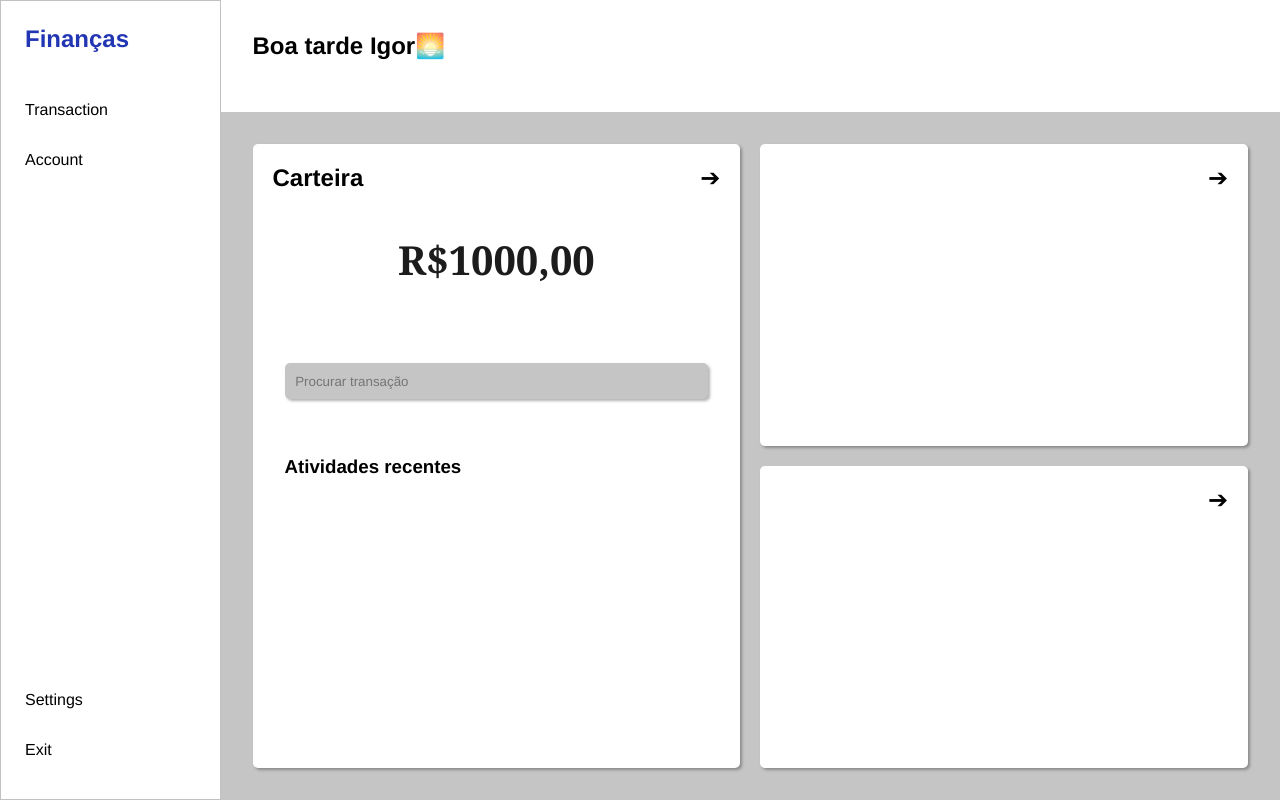
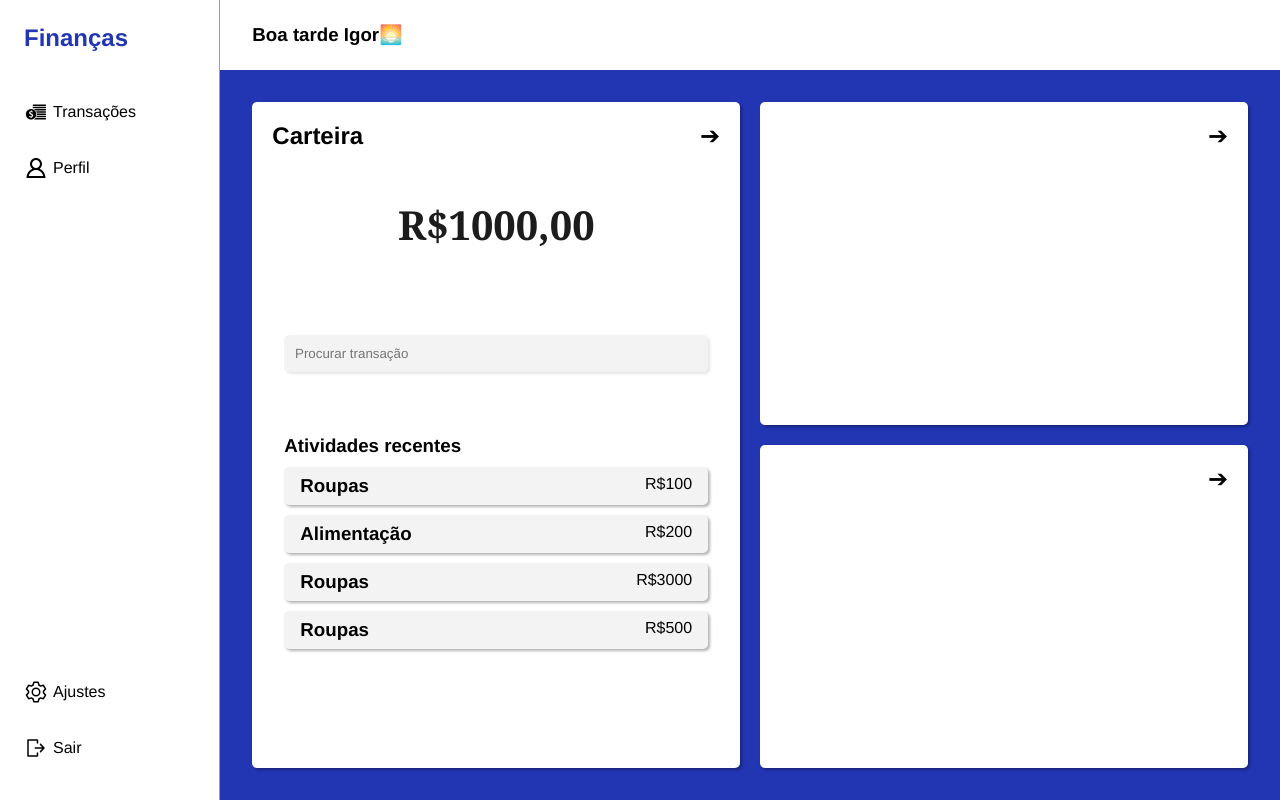
Before and after one commit to IgoorOliveira/finances, a Flask app: page /dashboard in a window 1280 px wide. Run offline with Flask 3, Linux system fonts and the light colour scheme; data comes from the database, SQL or seed files in the repository; both versions use the stored data as it was after the commit.

Commit message:
Feat: adding transactions in front-end

```diff
--- a/app/models/account.py
+++ b/app/models/account.py
@@ -38,3 +38,5 @@ class Account:
               "validation": True}
      return {"message": "Login não realizado!",
              "validation": False}
+  def lastRowId(self):
+    return self.cursor.lastrowid
--- a/app/models/category.py
+++ b/app/models/category.py
@@ -5,11 +5,10 @@ class Category:
         self.name = ""
         self.conn = conn
         self.cursor = self.conn.cursor()
-
     def create_category(self, category):
-        self.cursor.execute("INSERT INTO type (name) VALUES (?);", (category,))
+        self.cursor.execute("INSERT INTO category (name) VALUES (?);", (category,))
         self.conn.commit()
 
     def show_category(self):
-        self.cursor.execute("SELECT * FROM type;")
+        self.cursor.execute("SELECT * FROM category;")
         return self.cursor.fetchall()
--- a/app/models/schema.py
+++ b/app/models/schema.py
@@ -5,6 +5,7 @@ def create_database(base):
   cursor = conn.cursor()
 
   try:
+    conn.execute('PRAGMA foreign_keys = ON')
     cursor.execute("""
     CREATE TABLE IF NOT EXISTS "account"("idAccount" INTEGER NOT NULL,
                                         "email" TEXT UNIQUE NOT NULL,
@@ -16,12 +17,9 @@ def create_database(base):
     CREATE TABLE IF NOT EXISTS "users" ("idUser" INTEGER NOT NULL,
                                          "fullname" TEXT NOT NULL,
                                          "date_birthday" TEXT NOT NULL,
-                                         PRIMARY KEY("idUser" AUTOINCREMENT));
-    """)
-    cursor.execute("""
-    CREATE TABLE IF NOT EXISTS "type"("idType" INTEGER NOT NULL,
-                                      "name" TEXT NOT NULL,
-                                      PRIMARY KEY("idType") AUTOINCREMENT)
+                                         "idAccount" INTEGER NOT NULL,
+                                         PRIMARY KEY("idUser" AUTOINCREMENT),
+                                         FOREIGN KEY("idAccount") REFERENCES "account" ("idAccount"));
     """)
     cursor.execute("""
     CREATE TABLE IF NOT EXISTS "category"("idCategory" INTEGER NOT NULL,
--- a/app/models/transaction.py
+++ b/app/models/transaction.py
@@ -2,12 +2,12 @@ import re
 
 class Transaction:
     def __init__(self, conn):
+        self.value = ""
         self.data = ""
-        self.value = ""
         self.conn = conn
         self.cursor = self.conn.cursor()
 
-    def deposit(self, value, idAccount):
+    """def deposit(self, value, idAccount):
         balance = float(self.getBalance())
         balance += value
         self.cursor.execute("INSERT INTO transaction (value) VALUES (?) WHERE idAccount (?);", (balance, idAccount ))
@@ -15,4 +15,7 @@ class Transaction:
 
     def getBalance(self, idAccount):
         self.cursor.execute("SELECT value FROM transaction WHERE idAccount (?);", (idAccount))
-        return self.cursor.fetchone()
+        return self.cursor.fetchone()"""
+    def getTransactions(self):
+        self.cursor.execute("SELECT t.idTransaction, t.value, t.data, c.name from 'transaction' t inner join category c on t.idCategory = c.idCategory;")
+        return self.cursor.fetchall()
--- a/app/models/users.py
+++ b/app/models/users.py
@@ -8,8 +8,8 @@ class Users:
     self.conn = conn
     self.cursor = self.conn.cursor()
 
-  def create_user(self, first_name, last_name, data_nasc):
-    self.cursor.execute("INSERT INTO users (fullname, date_birthday) VALUES (?, ?);", (first_name + " " + last_name, data_nasc))
+  def create_user(self, first_name, last_name, data_nasc, idAccount):
+    self.cursor.execute("INSERT INTO users (fullname, date_birthday, idAccount) VALUES (?, ?, ?);", (first_name + " " + last_name, data_nasc, idAccount))
     self.conn.commit()
   def is_valid_name(self, name):
     return name.isdigit() and len(name) > 3
--- a/app/routes.py
+++ b/app/routes.py
@@ -1,10 +1,11 @@
 from app import app
-from flask import Flask, render_template, request, flash, redirect
+from flask import Flask, render_template, request, flash, redirect, jsonify
 from app.models.schema import create_database
 from app.models.account import Account
 from app.models.users import Users
+from app.models.transaction import Transaction
 from app.greetings import showGreetings
-from time import sleep
+from datetime import date
 
 
 database = "./app/banco.db"
@@ -21,9 +22,8 @@ def register():
 
     if request.method == "POST":
         answerAccount = account.create_account(request.form["email"], request.form["password"], 0)
-        users.create_user(request.form["first-name"], request.form["last-name"], "2003-02-01")
-
         if answerAccount["validation"]:
+            users.create_user(request.form["first-name"], request.form["last-name"], request.form["date-birthday"], account.lastRowId())
             flash({"answer": answerAccount["message"],
                    "validation": True})
         else:
@@ -48,5 +48,10 @@ def login():
 
 @app.route("/dashboard")
 def dashboard():
+    return render_template("dashboard.html", greetings=showGreetings())
 
-    return render_template("dashboard.html", greetings=showGreetings())
+@app.route("/transactions")
+def get_transactions():
+    connection = create_database(database)
+    transaction = Transaction(connection)
+    return jsonify(transaction.getTransactions())
--- a/app/static/css/dashboard.css
+++ b/app/static/css/dashboard.css
@@ -16,8 +16,8 @@ body {
     background-color: #ffffff;
     display: flex;
     flex-direction: column;
-    border: 1px solid #c1c1c1;
     box-shadow: 2px 2px 3px rgba(0, 0, 0, 0.3);
+    border-right: 1px solid rgba(128, 128, 128, 0.744);
 }
 #bar-logo {
     color: #2235B3;
@@ -42,6 +42,13 @@ body {
     font-size: 1em;
     overflow: hidden;
     font-family: 'Franklin Gothic Medium', 'Arial Narrow', Arial, sans-serif;
+    display: flex;
+    align-items: center;
+    gap: 5px;
+}
+.bar-nav-button > img {
+    width: 1.5em;
+    height: 1.5em;
 }
 .bar-nav-button::before {
     content: "";
@@ -59,21 +66,17 @@ body {
 .bar-nav-button:hover {
     color: #2235B3;
 }
-.bar-nav-button i {
-    margin-right: 5px;
-}
 .step {
     display: flex;
     flex-direction: column;
     width: 100%;
     height: 100vh;
-    background-color: #c5c5c5;
+    background-color: #2235B3;
 }
 header {
     width: 100%;
-    height: 15%;
     background-color: white;
-    padding: 2em;
+    padding: 1.5em 2em;
 }
 #dashboard {
     width: 100%;
@@ -91,7 +94,7 @@ header {
     border-radius: 5px;
     box-shadow: 2px 2px 3px rgba(0, 0, 0, 0.3);
     padding: 2em;
-
+    max-height: fit-content;
     display: grid;
     grid-template-rows: repeat(2, 1fr);
 }
@@ -128,6 +131,34 @@ header {
     border-radius: 5px;
     width: 100%;
     padding: 0.8em;
-    background-color: #c5c5c5;
+    background-color: rgb(244, 243, 243);
+    box-shadow: 2px 2px 3px rgba(0, 0, 0, 0.1);
+}
+.box-bottom {
+    display: flex;
+    gap: 10px;
+    flex-direction: column;
+}
+.box-bottom:active {
+    transition: all 0.3s ease-in-out;
+    justify-content: center;
+}
+.cardboard {
+    cursor: pointer;
+    width: 100%;
+    background-color: rgb(244, 243, 243);
+    border-radius: 5px;
     box-shadow: 2px 2px 3px rgba(0, 0, 0, 0.3);
+    padding: 0.5em 1em;
+    display: flex;
+    justify-content: space-between;
 }
+.cardboard:active {
+    transition: all 0.3s ease-in-out;
+    flex-grow: 1;
+    padding: 1em;
+}
+.box-bottom:active .cardboard:not(:active) {
+    transition: all 0.3s ease-in-out;
+    display: none;
+}
--- a/app/templates/dashboard.html
+++ b/app/templates/dashboard.html
@@ -5,7 +5,7 @@
     <meta name="viewport" content="width=device-width, initial-scale=1.0">
     <link rel="stylesheet" href="{{url_for('static', filename='css/config.css')}}">
     <link rel="stylesheet" href="{{url_for('static', filename='css/dashboard.css')}}">
-    <script src="{{url_for('static', filename='css/dashboard.css')}}" defer></script>
+    <script src="{{url_for('static', filename='js/dashboard.js')}}" defer></script>
     <title>Dashboard</title>
 </head>
 <body>
@@ -13,19 +13,30 @@
         <h2 id="bar-logo">Finanças</h2>
         <nav id="bar-nav">
             <li class="bar-nav-top">
-                <button class="bar-nav-button">Transaction</button>
-                <button class="bar-nav-button">Account</button>
+                <button class="bar-nav-button">
+                    <img src="../static/css/assets/icon-coin.svg" alt="Icone de moedas">
+                    <span>Transações</span>
+                </button>
+                <button class="bar-nav-button">
+                    <img src="../static/css/assets/icon-account.svg" alt="Icone de um boneco">
+                    <span>Perfil</span>
+                </button>
             </li>
             <li id="bar-nav-bottom">
-                <button class="bar-nav-button">Settings</button>
-                <a href="/"><button class="bar-nav-button">Exit</button></a>
+                <button class="bar-nav-button">
+                    <img src="../static/css/assets/icon-setting.svg" alt="Icone de uma engrenagem">
+                    <span>Ajustes</span>
+                </button>
+                <a href="/"><button class="bar-nav-button">
+                    <img src="../static/css/assets/icon-exit.svg" alt="Icone de uma porta de saída">
+                    <span>Sair</span>
+                </button></a>
             </li>
         </nav>
     </div>
     <div class="step">
         <header>
-            <h2></h2>
-            <h2>{{greetings.message}} Igor{{greetings.icon}}</h2>
+            <h3>{{greetings.message}} Igor{{greetings.icon}}</h3>
         </header>
         <main id="dashboard">
             <div class="box box1">
--- a/app/templates/index.html
+++ b/app/templates/index.html
@@ -48,7 +48,7 @@
                 <form class="popup-form" action="{{url_for('register')}}" method="post">
                     <input type="text" name="first-name" class="form-input" id="input-first-name" placeholder="First name">
                     <input type="text" name="last-name" class="form-input" id="input-last-name" placeholder="Last name">
-                    <input type="date" class="form-input" id="input-date-birthday" placeholder="Data de nascimento" >
+                    <input type="date" name="date-birthday" class="form-input" id="input-date-birthday" placeholder="Data de nascimento" >
                     <input type="email" name="email" class="form-input" placeholder="Email">
                     <span class="email-error"></span>
                     <input type="password" name="password" class="form-input" placeholder="Senha" min="8">
@@ -60,7 +60,7 @@
         {% with messages = get_flashed_messages() %}
         {% if messages %}
         {% for message in messages %}
-        {% if message["validation"] == true %}
+        {% if message["validation"] %}
         <div class="alert alert-check">
             <img class="icon-check" src="../static/css/assets/circle-check.svg" alt="">
             <p>{{message["answer"]}}</p>
```
Also changed, not shown: app/models/type.py (deleted, +0 -24 lines), app/static/js/dashboard.js (+39 -0 lines), app/banco.db, app/static/css/assets/icon-account.svg (added), app/static/css/assets/icon-coin.svg (added), app/static/css/assets/icon-exit.svg (added), app/static/css/assets/icon-setting.svg (added).
